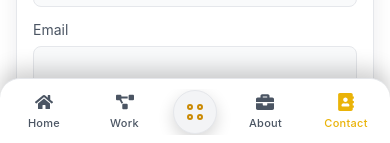
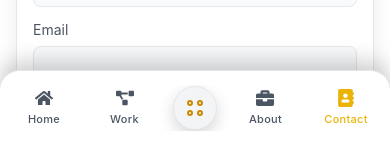
Before and after one commit to sonukumar81075/App_Portfolio, a React (Vite) app: page /contact in a window 390 px wide. Shown: the part 699-842 px from the top of the page. Built offline with nearby package versions, Linux system fonts and the light colour scheme.

Commit message:
first commit

```diff
--- a/src/components/helper/Navbar.jsx
+++ b/src/components/helper/Navbar.jsx
@@ -181,7 +181,7 @@ const Navbar = ({ theme = "dark", onToggleTheme }) => {
 
       {/* Mobile Sticky Bar */}
       <div
-        className={`md:hidden fixed bottom-0 left-0 right-0 z-50 w-full bg-[var(--surface)] rounded-t-[1.25rem] px-3 py-2.5 shadow-[0_-8px_22px_rgba(0,0,0,0.2)] border-t border-[var(--border)] transition-opacity duration-300 ${
+        className={`md:hidden fixed bottom-0 left-0 right-0 z-50 w-full bg-[var(--surface)] rounded-t-[1.25rem] px-3 py-3.5 shadow-[0_-8px_22px_rgba(0,0,0,0.2)] border-t border-[var(--border)] transition-opacity duration-300 ${
           isMenuOpen ? "opacity-0 pointer-events-none" : "opacity-100"
         }`}
       >
```
